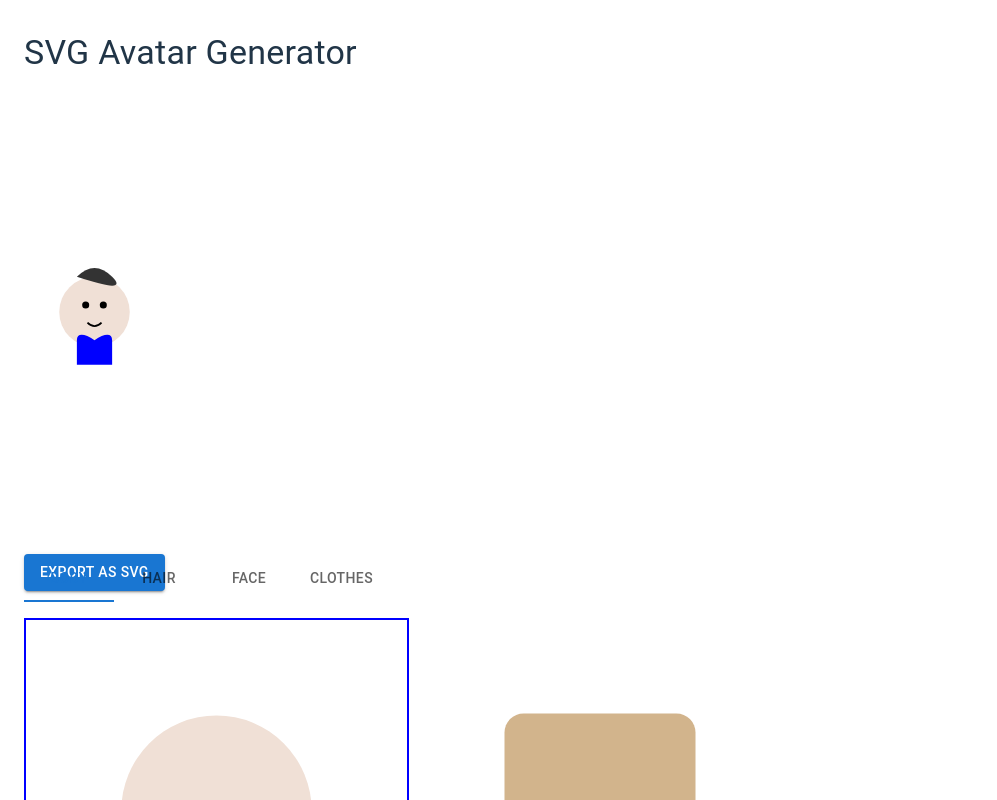
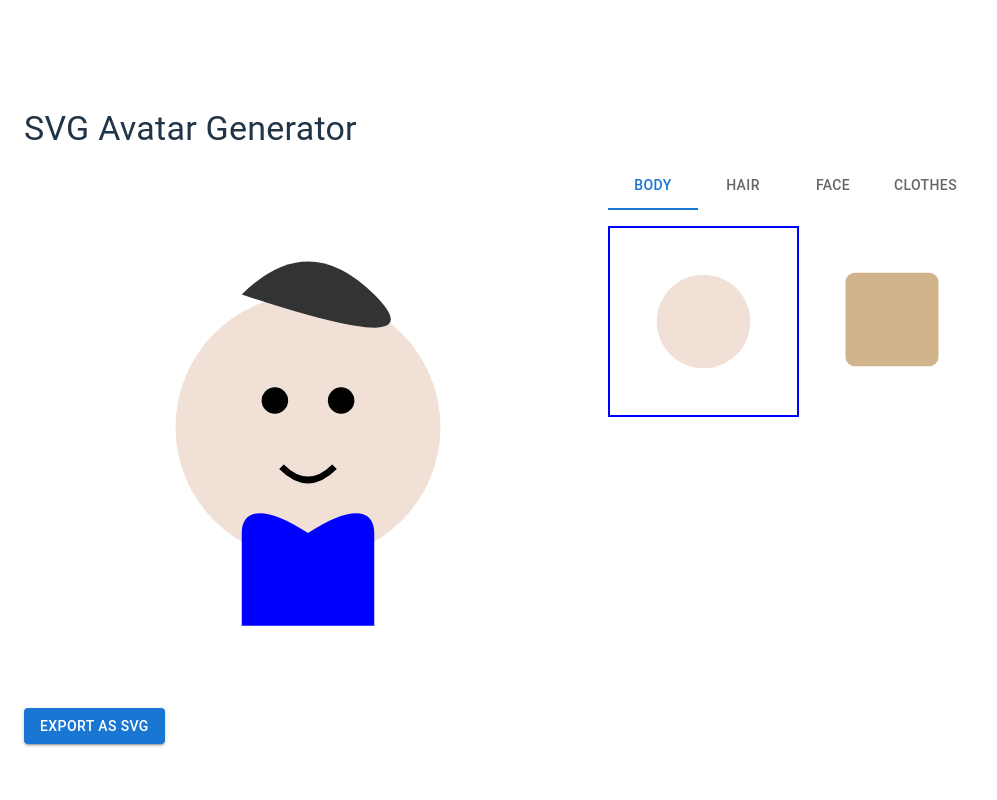
Before and after one commit to refrain62/my-avatar-app, a React (Vite) app: page / in a window 1280 px wide. Shown: the top 800 px of the page, without its empty margins (0-997 px from the left). Built offline with nearby package versions, Linux system fonts and the light colour scheme.

Commit message:
アバター機能をパーツ化

```diff
--- a/package.json
+++ b/package.json
@@ -10,9 +10,9 @@
     "preview": "vite preview"
   },
   "dependencies": {
-    "@emotion/react": "^11.14.0",
-    "@emotion/styled": "^11.14.1",
-    "@mui/material": "^7.2.0",
+    "@emotion/react": "^11.11.0",
+    "@emotion/styled": "^11.11.0",
+    "@mui/material": "^5.15.0",
     "react": "^19.1.0",
     "react-dom": "^19.1.0"
   },
--- a/src/App.tsx
+++ b/src/App.tsx
@@ -1,54 +1,14 @@
-import { useState } from 'react';
-import { Container, Grid, Typography, Box } from '@mui/material';
-import AvatarPreview from './components/AvatarPreview';
-import PartSelector from './components/PartSelector';
-import ExportButton from './components/ExportButton'; // ExportButtonコンポーネントをインポート
-
-// アバターの各カテゴリに対応するSVGパーツのリスト。
-// 現状は仮のデータですが、将来的には動的に読み込むことを想定しています。
-// ユーザーは src/assets/svg/** 以下に実際のSVGファイルを配置する必要があります。
-const svgParts = {
-  body: ['body/body1.svg', 'body/body2.svg'],
-  hair: ['hair/hair1.svg', 'hair/hair2.svg'],
-  face: ['face/face1.svg', 'face/face2.svg'],
-  clothes: ['clothes/clothes1.svg', 'clothes/clothes2.svg'],
-};
-
-/**
- * 選択されたアバターパーツの状態を管理するための型定義。
- * キーはパーツのカテゴリ（例: 'body', 'hair'）、値は選択されたSVGファイルのパス。
- */
-export type SelectedParts = {
-  [key: string]: string;
-};
+import { Container, Typography, Box } from '@mui/material';
+import AvatarGenerator from './components/AvatarGenerator';
 
 function App() {
-  const [selectedParts, setSelectedParts] = useState<SelectedParts>({
-    body: svgParts.body[0],
-    hair: svgParts.hair[0],
-    face: svgParts.face[0],
-    clothes: svgParts.clothes[0],
-  });
-
   return (
     <Container maxWidth="lg">
       <Box sx={{ my: 4 }}>
         <Typography variant="h4" component="h1" gutterBottom>
           SVG Avatar Generator
         </Typography>
-        <Grid container spacing={2}>
-          <Grid item xs={12} md={6}>
-            <AvatarPreview selectedParts={selectedParts} />
-            <ExportButton selectedParts={selectedParts} /> {/* ExportButtonコンポーネントを追加 */}
-          </Grid>
-          <Grid item xs={12} md={6}>
-            <PartSelector
-              svgParts={svgParts}
-              selectedParts={selectedParts}
-              setSelectedParts={setSelectedParts}
-            />
-          </Grid>
-        </Grid>
+        <AvatarGenerator />
       </Box>
     </Container>
   );
--- /dev/null
+++ b/src/components/AvatarGenerator.tsx
@@ -0,0 +1,50 @@
+import { useState } from 'react';
+import { Grid } from '@mui/material';
+import AvatarPreview from './AvatarPreview';
+import PartSelector from './PartSelector';
+import ExportButton from './ExportButton';
+
+// アバターの各カテゴリに対応するSVGパーツのリスト。
+// 現状は仮のデータですが、将来的には動的に読み込むことを想定しています。
+// ユーザーは src/assets/svg/** 以下に実際のSVGファイルを配置する必要があります。
+const svgParts = {
+  body: ['body/body1.svg', 'body/body2.svg'],
+  hair: ['hair/hair1.svg', 'hair/hair2.svg'],
+  face: ['face/face1.svg', 'face/face2.svg'],
+  clothes: ['clothes/clothes1.svg', 'clothes/clothes2.svg'],
+};
+
+/**
+ * 選択されたアバターパーツの状態を管理するための型定義。
+ * キーはパーツのカテゴリ（例: 'body', 'hair'）、値は選択されたSVGファイルのパス。
+ */
+export type SelectedParts = {
+  [key: string]: string;
+};
+
+const AvatarGenerator = () => {
+  const [selectedParts, setSelectedParts] = useState<SelectedParts>({
+    body: svgParts.body[0],
+    hair: svgParts.hair[0],
+    face: svgParts.face[0],
+    clothes: svgParts.clothes[0],
+  });
+
+  return (
+    <Grid container spacing={2}>
+      <Grid item xs={12} md={6} component="div">
+        <AvatarPreview selectedParts={selectedParts} />
+        <ExportButton selectedParts={selectedParts} />
+      </Grid>
+      <Grid item xs={12} md={6} component="div">
+        <PartSelector
+          svgParts={svgParts}
+          selectedParts={selectedParts}
+          setSelectedParts={setSelectedParts}
+        />
+      </Grid>
+    </Grid>
+  );
+};
+
+export default AvatarGenerator;
```
Also changed, not shown: 1 other file (tests, documents, lock files or other folders).
